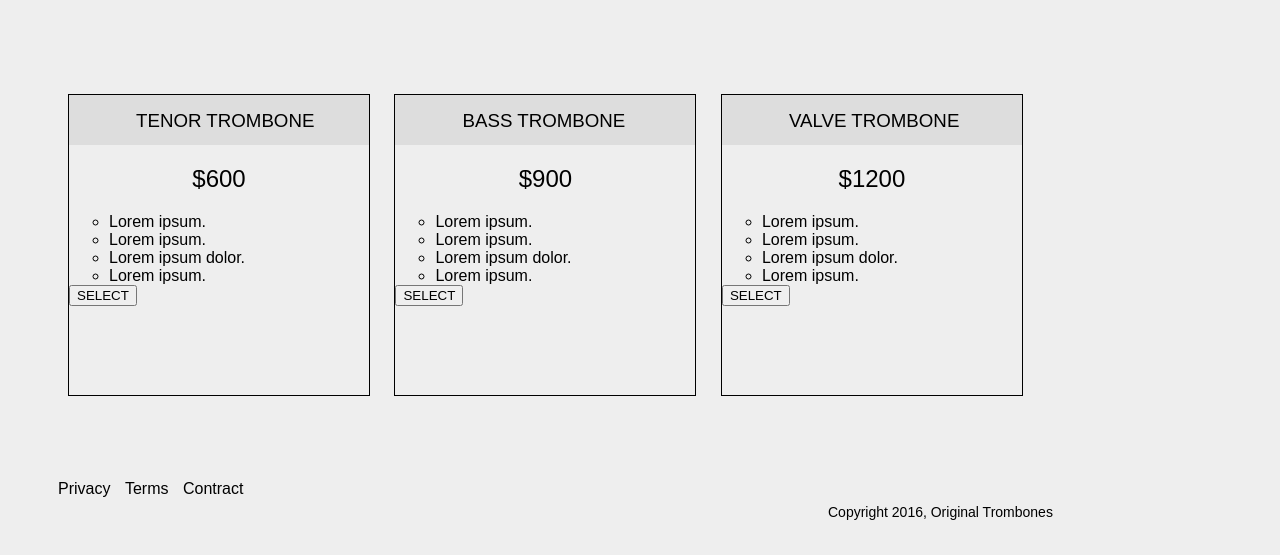
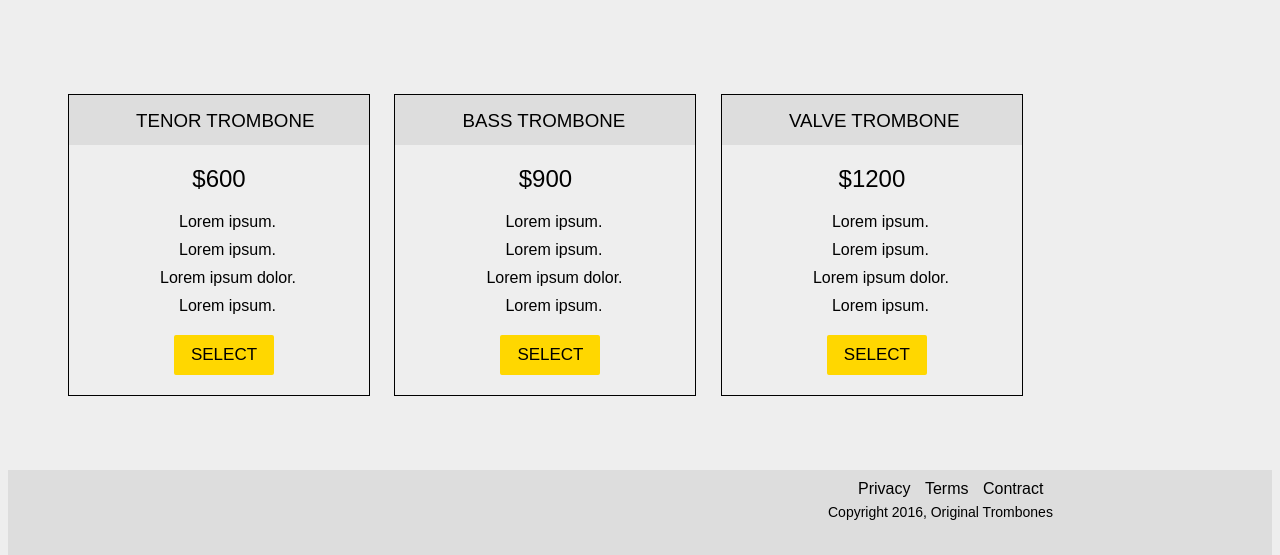
Before and after one commit to nomansahi/noman-aggrey2, a plain HTML site: page index.html in a window 1280 px wide. Shown: the part 960-1515 px from the top of the page. Before the commit the page ends 1494 px from the top, so only its background shows below. Drawn offline with Linux system fonts and the light colour scheme.

Commit message:
index file update

```diff
--- a/style.css
+++ b/style.css
@@ -144,6 +144,42 @@ body {
     font-weight: 400;
   }
 
+  .pricing-list-desc {
+    list-style-type: none;
+    margin-left: 70px;
+  }
+
+  .pricing-list-desc-item {
+    margin-top: 10px;
+  }
+
+  .dolor {
+    margin-left: -19px;
+  }
+
+  .button {
+    background-color: gold;
+    margin-left: 105px;
+    height: 40px;
+    width: 100px;
+    border: 2px solid gold;
+    border-radius: 2px;
+    margin-top: 20px;
+    font-size: 17px;
+  }
+
+  .footer {
+    height: 85px;
+    width: 100%;
+    margin-bottom: -10px;
+    background-color: #ddd;
+  }
+
+  .footer-list {
+    list-style-type: none;
+    margin-left: 800px;
+  }
+
   .footer-list-item {
     display: inline-block;
     margin-left: 10px;
```
